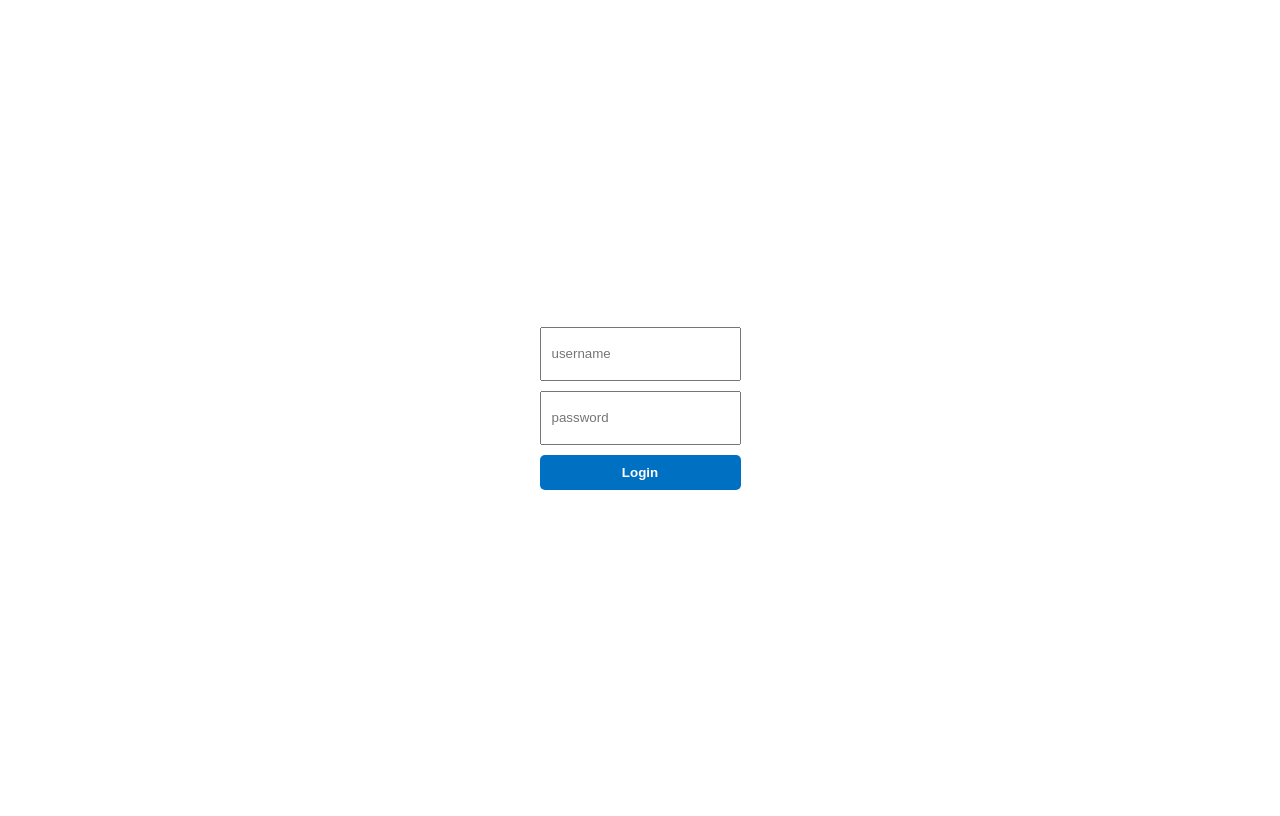
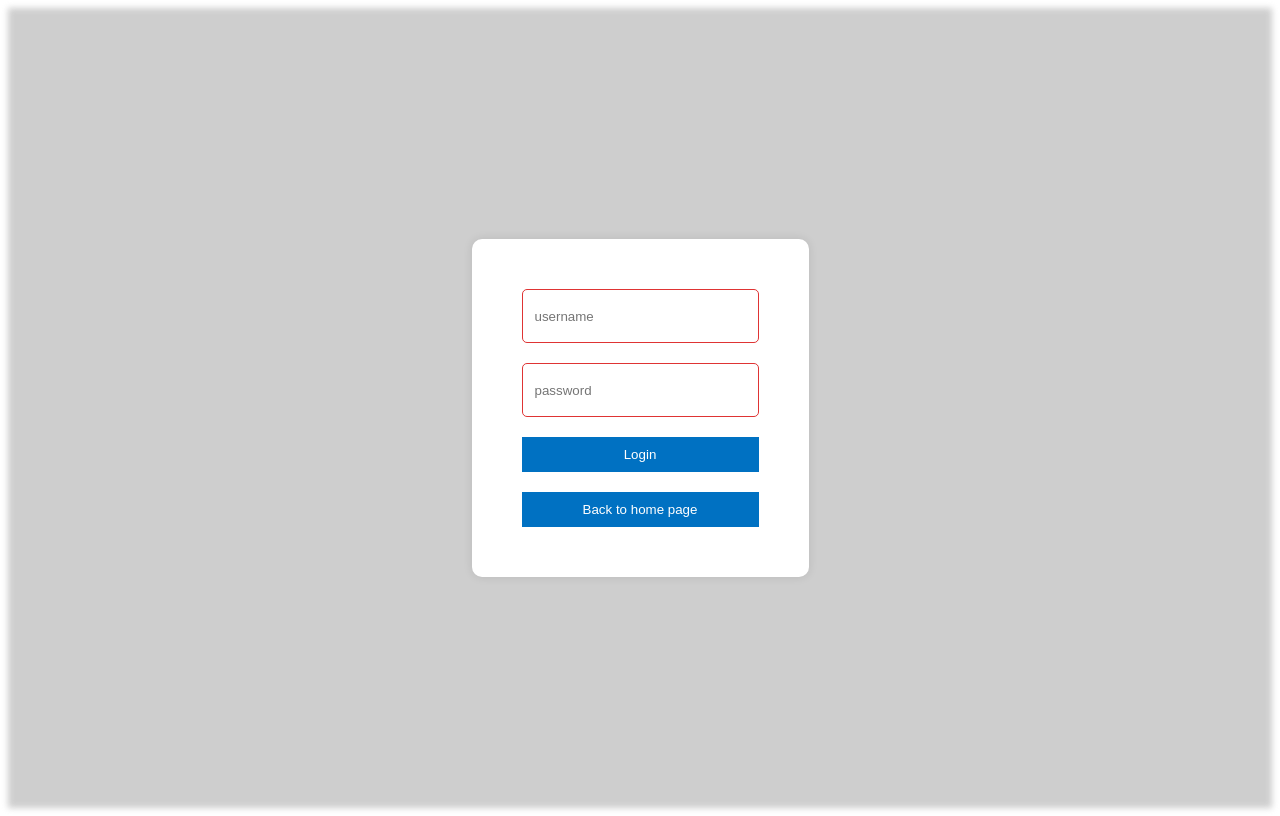
Before and after one commit to kwRe1208/BookingApp, a React (Create React App) app in the folder client/: page /login in a window 1280 px wide. Built offline with nearby package versions, Linux system fonts and the light colour scheme.

Commit message:
Change Client Login Page Layout

```diff
--- a/client/src/pages/login/Login.jsx
+++ b/client/src/pages/login/Login.jsx
@@ -1,45 +1,76 @@
 import axios from "axios";
 import { useContext, useState } from "react";
-import "./login.css"
+import "./login.css";
 import { AuthContext } from "../../context/AuthContext";
 import { useNavigate } from "react-router-dom";
+
+// ... (imports)
 
 const Login = () => {
     const [credentials, setCredentials] = useState({
       email: undefined,
-        password: undefined
-    })
+      password: undefined,
+    });
 
-    const {loading, error, dispatch} = useContext(AuthContext);
+    const { loading, error, dispatch } = useContext(AuthContext);
 
     const navigate = useNavigate();
 
     const handleChange = (e) => {
-        setCredentials(prev => ({...prev, [e.target.id]: e.target.value}))
-    }
+      setCredentials((prev) => ({ ...prev, [e.target.id]: e.target.value }));
+    };
 
     const handleClick = async (e) => {
       e.preventDefault();
-        dispatch({type: "LOGIN_START"});
-        try{
-            const response = await axios.post("/auth/login", credentials)
-            dispatch({type: "LOGIN_SUCCESS", payload: response.data.details});
+      dispatch({ type: "LOGIN_START" });
+      try {
+        const response = await axios.post("/auth/login", credentials);
+        dispatch({ type: "LOGIN_SUCCESS", payload: response.data.details });
         navigate("/");
-        } catch(err) {
-            dispatch({type: "LOGIN_FAILURE", payload: err.response.data});
+      } catch (err) {
+        dispatch({ type: "LOGIN_FAILURE", payload: err.response.data });
       }
+    };
+
+    const handleBackToHome = () => {
+      navigate("/");
     };
 
     return (
       <div className="login">
+        {/* Background Image */}
+        <div
+          className="background-image"
+          style={{
+            backgroundImage: 'url("http://localhost:3000/static/media/header.7667b8175b7d46fd4f57.jpg")', // Replace image URL
+          }}
+        ></div>
+
         <div className="lContainer">
-                <input type="text" placeholder="username" id="username" onChange={handleChange} className="lInput" />
-                <input type="password" placeholder="password" id="password" onChange={handleChange} className="lInput" />
-                <button disabled={loading} onClick = {handleClick} className="lButton">Login</button>
-                { error && <span>{error.message}</span> }
+          <input
+            type="text"
+            placeholder="username"
+            id="username"
+            onChange={handleChange}
+            className="lInput"
+          />
+          <input
+            type="password"
+            placeholder="password"
+            id="password"
+            onChange={handleChange}
+            className="lInput"
+          />
+          <button disabled={loading} onClick={handleClick} className="lButton">
+            Login
+          </button>
+          <button onClick={handleBackToHome} className="backButton">
+            Back to home page
+          </button>
+          {error && <span>{error.message}</span>}
         </div>
       </div>
-    )
+    );
   };
 
   export default Login;
--- a/client/src/pages/login/login.css
+++ b/client/src/pages/login/login.css
@@ -3,30 +3,72 @@
   display: flex;
   align-items: center;
   justify-content: center;
+  position: relative;
+}
+
+.background-image {
+  position: absolute;
+  top: 0;
+  left: 0;
+  width: 100%;
+  height: 100%;
+  background-size: cover;
+  filter: blur(3px);
+  opacity: 0.5;
+  z-index: -1;
 }
 
 .lContainer {
   display: flex;
   flex-direction: column;
-    gap: 10px;
+  gap: 20px;
+  z-index: 1;
+  background-color: white;
+  padding: 50px;
+  border-radius: 10px;
+  box-shadow: 0 0 10px rgba(0, 0, 0, 0.1);
 }
 
-  .lInput{
-    height: 30px;
+
+.lButton {
+  background-color: #0071c2;
+  color: white;
+  font-weight: 500;
+  border: none;
   padding: 10px;
+  cursor: pointer
 }
 
-  .lButton {
-    border: none;
-    padding: 10px 20px;
+.lButton:hover {
+  background-color: #ab0202; /* Button color on hover */
+}
+
+.lButton:disabled {
+  background-color: #0035808c; /* Disabled button color */
+  cursor: not-allowed;
+}
+
+.lInput {
+  height: 28px;
+  padding: 12px;
+  border: 1px solid #df3434; /* Red border for text fields */
+  border-radius: 5px;
+  outline: none;
+  width: 211px;
+}
+
+.backButton {
   background-color: #0071c2;
   color: white;
-    font-weight: bold;
+  font-weight: 500;
+  border: none;
+  padding: 10px;
   cursor: pointer;
-    border-radius: 5px;
+  transition: background-color 0.3s;
 }
 
-  .lButton:disabled{
-    background-color: #0071c28c;
-    cursor: not-allowed;
+.backButton:hover {
+  background-color: #ab0202; /* Button color on hover */
 }
+
+/* ... (rest of your styles) */
```
Also changed, not shown: 1 other file (tests, documents, lock files or other folders). Lines whose indentation alone changed are shown as unchanged.
